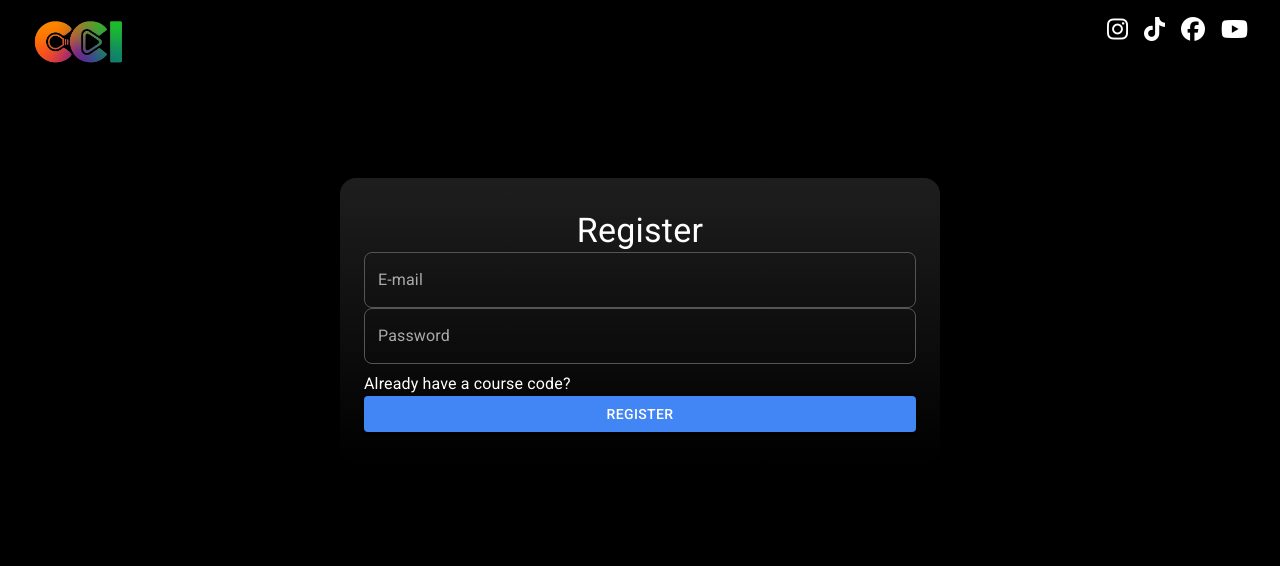
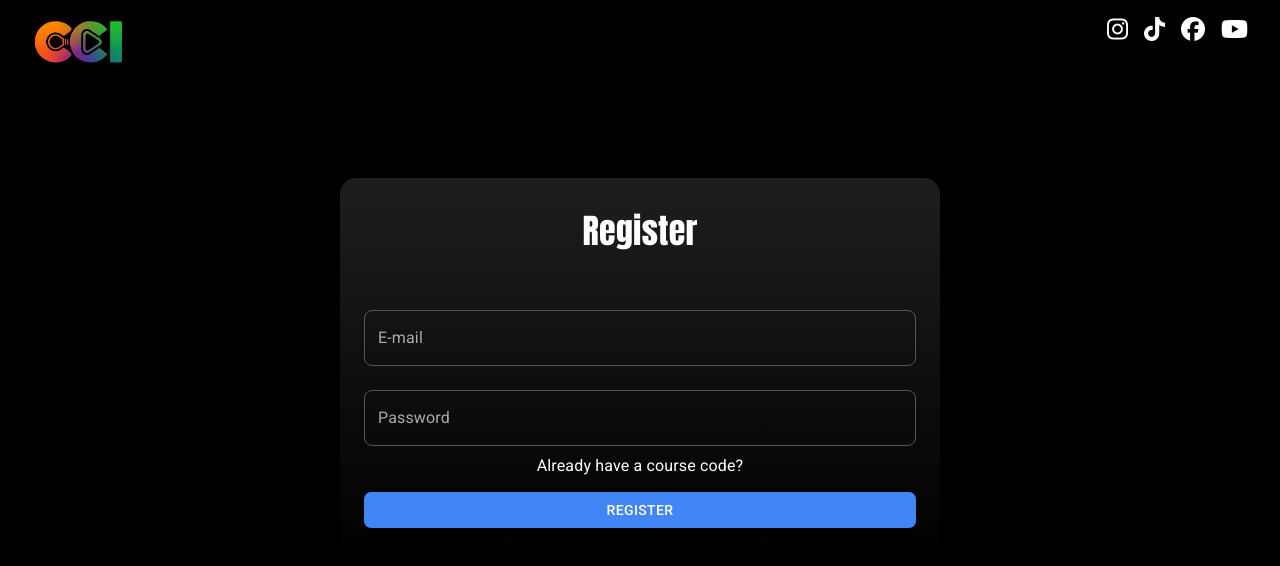
Before and after one commit to astro-yk/courses-app, a Next.js app: page / in a window 1280 px wide. Shown: the top 566 px of the page. Built offline with nearby package versions, Linux system fonts and the light colour scheme.

Commit message:
works on local, y no on verceld,

```diff
--- a/pages/index.js
+++ b/pages/index.js
@@ -1,7 +1,6 @@
 import { Box, Typography, Button, Container, TextField, Alert } from "@mui/material";
 import { useState } from "react";
 import { useRouter } from "next/router";
-import styles from '../styles/Register.module.css';
 import Header from "@/components/Header";
 import ClickableTypography from "@/components/ClickableTypography";
 
@@ -15,6 +14,7 @@ export default function Register() {
 
   const register_account = (email, password, courseCode) => {
     setSuccessMessages(["Registration Completed!"]);
+
     // Simulate successful login and redirect
     handleLoginFlow(email, password, courseCode);
   };
@@ -41,8 +41,27 @@ export default function Register() {
   return (
     <Box component="div">
       <Header />
-      <Container maxWidth="sm" className={styles.container}>
-        <Typography variant="h4" className={styles.typography}>
+      <Container
+        maxWidth="sm"
+        sx={{
+          marginTop: '5em',
+          padding: '2em',
+          background: 'linear-gradient(to bottom, #1e1e1e, #000000)',
+          color: '#fff',
+          boxShadow: '0 4px 8px rgba(0, 0, 0, 0.3)',
+          borderRadius: '1em',
+          textAlign: 'center'
+        }}
+      >
+        <Typography
+          variant="h4"
+          sx={{
+            fontWeight: 500,
+            color: '#fff',
+            marginBottom: '1em',
+            fontFamily: 'Anton, sans-serif'
+          }}
+        >
           Register
         </Typography>
 
@@ -52,7 +71,24 @@ export default function Register() {
           variant="outlined"
           type="email"
           fullWidth
-          className={styles.textField}
+          sx={{
+            marginTop: '1.5em',
+            '& fieldset': {
+              borderColor: '#555 !important',
+              borderRadius: '0.5em'
+            },
+            '&:hover fieldset': {
+              borderColor: '#777 !important'
+            },
+            '& input': {
+              color: '#fff',
+              fontFamily: 'Roboto, sans-serif'
+            },
+            '& label': {
+              color: '#aaa',
+              fontFamily: 'Roboto, sans-serif'
+            }
+          }}
           onChange={(e) => setEmail(e.target.value)}
         />
         <TextField
@@ -61,7 +97,24 @@ export default function Register() {
           type="password"
           variant="outlined"
           fullWidth
-          className={styles.textField}
+          sx={{
+            marginTop: '1.5em',
+            '& fieldset': {
+              borderColor: '#555 !important',
+              borderRadius: '0.5em'
+            },
+            '&:hover fieldset': {
+              borderColor: '#777 !important'
+            },
+            '& input': {
+              color: '#fff',
+              fontFamily: 'Roboto, sans-serif'
+            },
+            '& label': {
+              color: '#aaa',
+              fontFamily: 'Roboto, sans-serif'
+            }
+          }}
           onChange={(e) => setPassword(e.target.value)}
         />
 
@@ -76,17 +129,51 @@ export default function Register() {
             variant="outlined"
             type="text"
             fullWidth
-            className={styles.textField}
+            sx={{
+              marginTop: '1.5em',
+              '& fieldset': {
+                borderColor: '#555 !important',
+                borderRadius: '0.5em'
+              },
+              '&:hover fieldset': {
+                borderColor: '#777 !important'
+              },
+              '& input': {
+                color: '#fff',
+                fontFamily: 'Roboto, sans-serif'
+              },
+              '& label': {
+                color: '#aaa',
+                fontFamily: 'Roboto, sans-serif'
+              }
+            }}
             onChange={(e) => setCourseCode(e.target.value)}
           />
         ) : <div />}
 
-        <Button fullWidth className={styles.button} variant="contained" onClick={() => register_account(email, password, courseCode)}>Register</Button>
+        <Button
+          fullWidth
+          variant="contained"
+          sx={{
+            marginTop: '1em',
+            background: '#4285f4 !important',
+            color: '#fff !important',
+            transition: 'background 0.3s ease',
+            fontFamily: 'Roboto, sans-serif',
+            borderRadius: '0.5em',
+            '&:hover': {
+              background: '#357ae8 !important'
+            }
+          }}
+          onClick={() => register_account(email, password, courseCode)}
+        >
+          Register
+        </Button>
       </Container>
 
       <Container maxWidth="sm">
         {successMessages.map((item, index) => (
-          <Alert severity="success" className={styles.successAlert} key={index}>
+          <Alert severity="success" key={index} sx={{ marginTop: '1em', transition: 'opacity 0.3s ease', fontFamily: 'Roboto, sans-serif', borderRadius: '0.5em' }}>
             {item}
           </Alert>
         ))}
```
